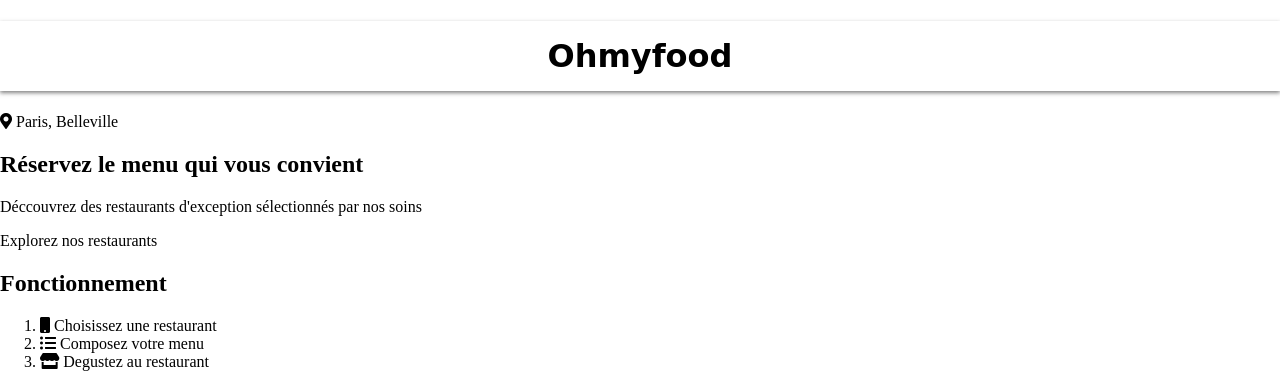
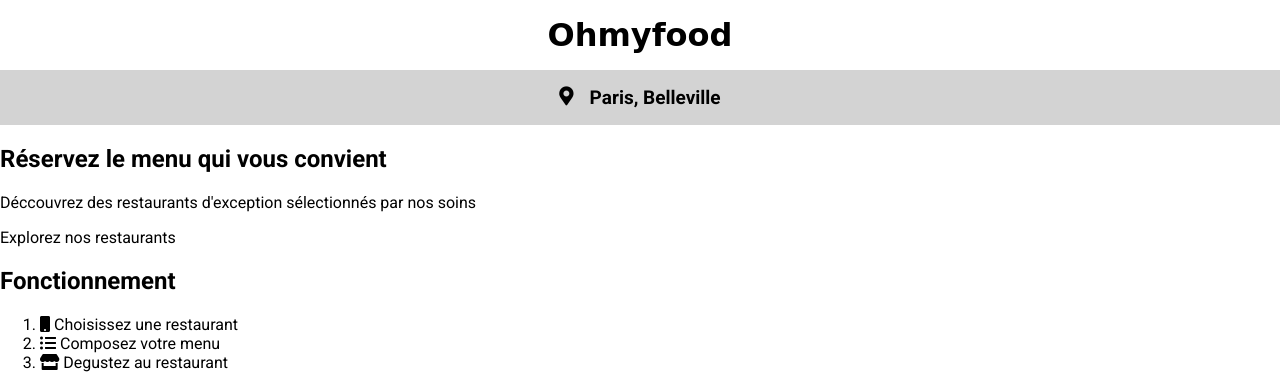
Before and after one commit to SBillie/SandrineBillie_3_16112021, a plain HTML site: page index.html in a window 1280 px wide. Shown: the top 386 px of the page. Drawn offline with Linux system fonts and the light colour scheme; a web font is replaced by a local one.

Commit message:
location header

```diff
--- a/index.html
+++ b/index.html
@@ -24,10 +24,10 @@
 
 
     <main>
-    <!-- Ville ciblée -->
-        <section>
-            <i class="fas fa-map-marker-alt"></i>
-            <span> Paris, Belleville</span>
+    <!-- Location -->
+        <section class="location">
+            <i class="fas fa-map-marker-alt location_icon"></i>
+            <span class="location_text"> Paris, Belleville</span>
         </section>
 
     <!--Texte d'accroche  -->
--- a/style.css
+++ b/style.css
@@ -11,6 +11,7 @@
 body{
     width: 100%;
     margin: 0;
+    font-family: 'Roboto', sans-serif;
 }
 
 /* Navbar */
@@ -19,6 +20,27 @@
     font-family: 'Shrikhand', cursive;
     text-align: center;
     box-shadow: 0px 2px 4px #636363cc;
+    margin:0;
+    padding: 16px;
     position: relative;
-    padding: 16px;
 }
+
+/* Location */
+
+.location {
+    display:flex;
+    justify-content:center;
+    background-color: lightgrey;
+    font-size: 19px;
+    padding:16px;
+    position: relative;
+}
+
+.location_icon{
+    margin-right:16px
+}
+
+.location_text{
+    font-weight:700;
+
+}
```
